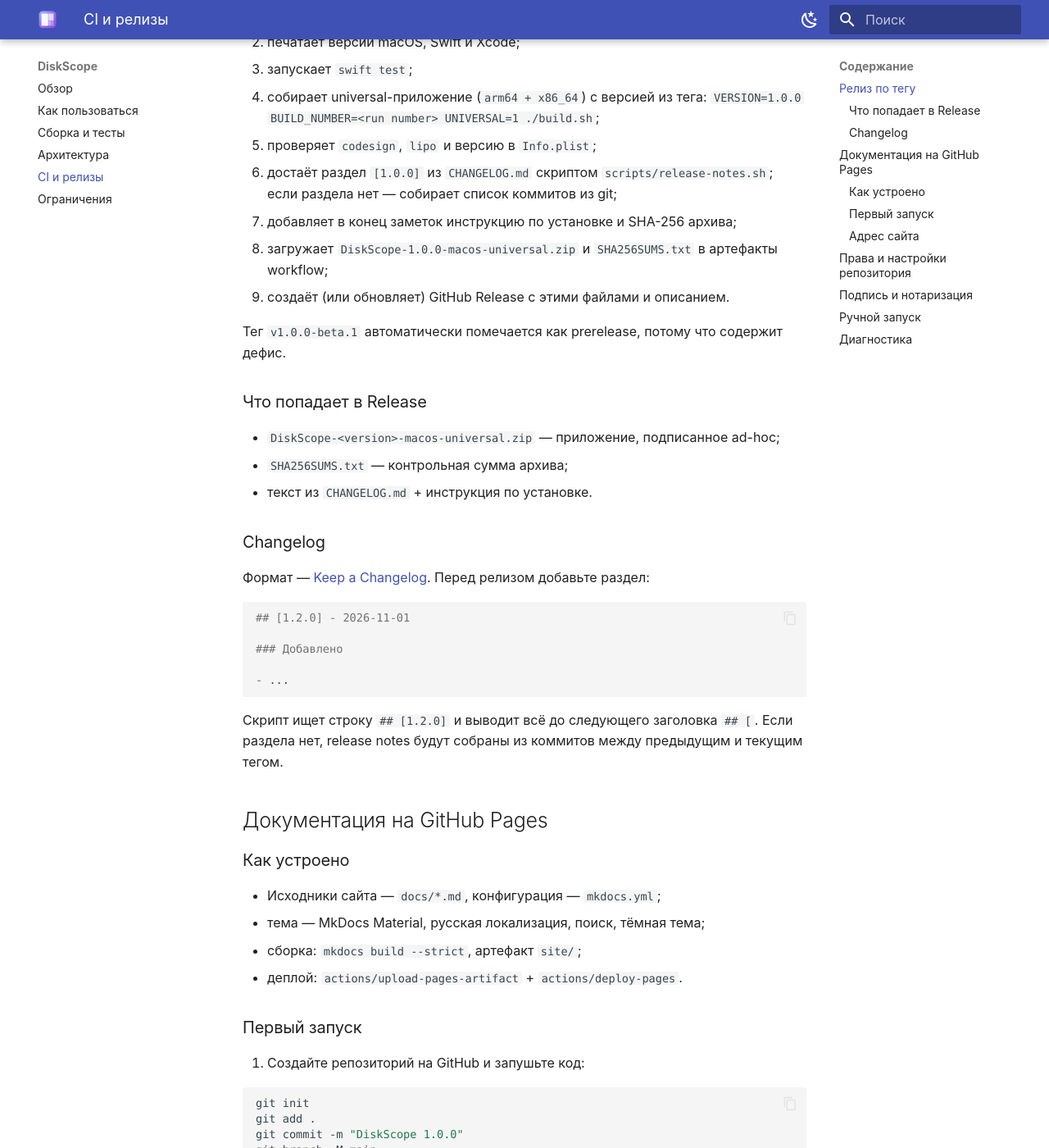
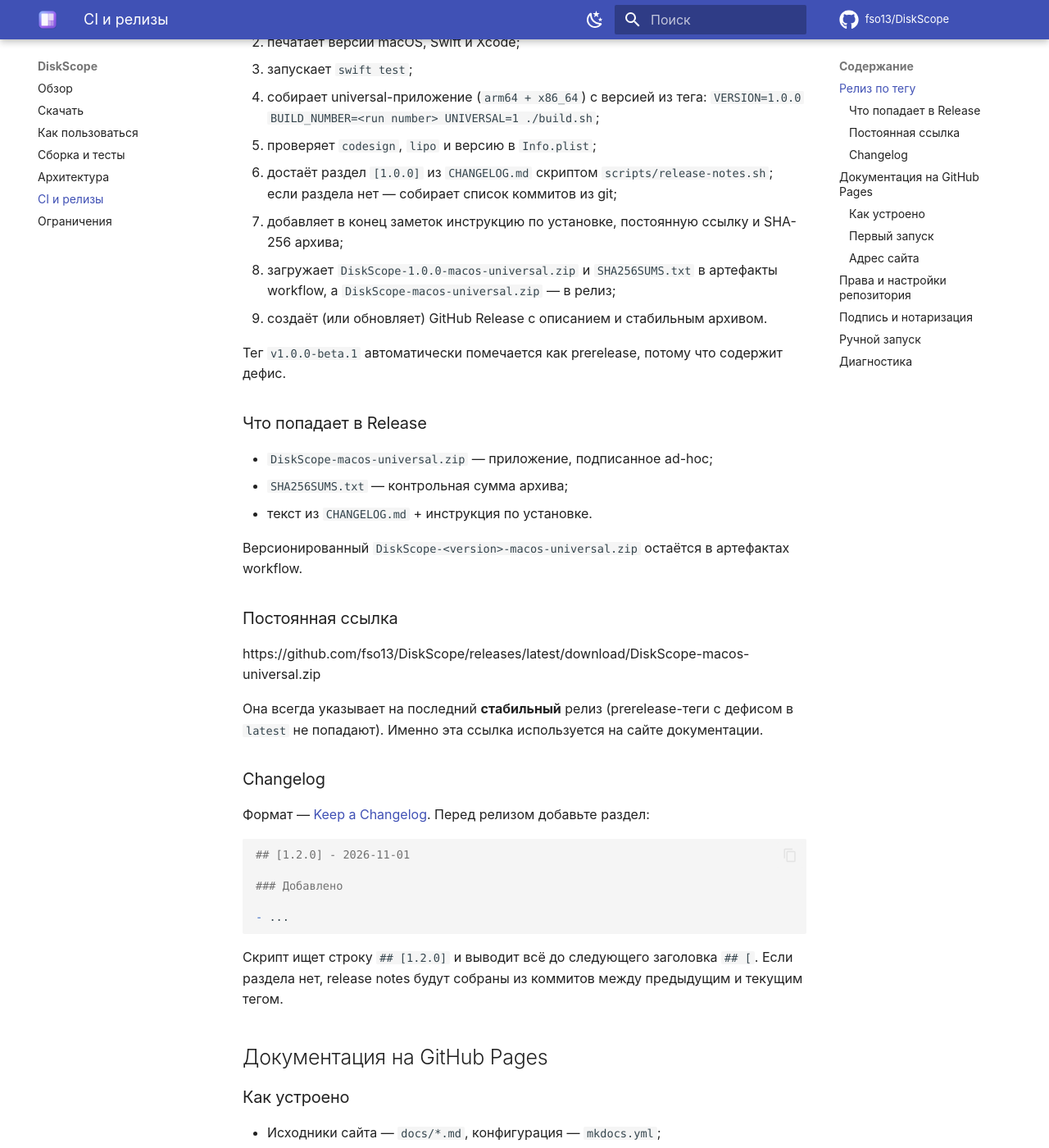
Before and after one commit to fso13/DiskScope, an MkDocs documentation site: the page built from docs/release.md, in a window 1280 px wide and 1400 px high, scrolled down 679 px. Shown: the whole window at 82% size. Built offline with MkDocs 1.6.1 and Material for MkDocs 9.7.7, drawn with Linux system fonts in a browser that asks for light colours; comment, search, counter and statistics services are not loaded; some of the changed text lies outside the part shown.

Commit message:
docs: link latest release download from the site
Publishes a stable DiskScope-macos-universal.zip asset on the latest release, adds download buttons and a nav link to the MkDocs site, and points site_url, repo_url and release docs to fso13/DiskScope.

````diff
--- a/docs/release.md
+++ b/docs/release.md
@@ -25,19 +25,31 @@ git push origin v1.0.0
 6. достаёт раздел `[1.0.0]` из `CHANGELOG.md` скриптом
    `scripts/release-notes.sh`; если раздела нет — собирает список коммитов из
    git;
-7. добавляет в конец заметок инструкцию по установке и SHA-256 архива;
+7. добавляет в конец заметок инструкцию по установке, постоянную ссылку и
+   SHA-256 архива;
 8. загружает `DiskScope-1.0.0-macos-universal.zip` и `SHA256SUMS.txt` в
-   артефакты workflow;
-9. создаёт (или обновляет) GitHub Release с этими файлами и описанием.
+   артефакты workflow, а `DiskScope-macos-universal.zip` — в релиз;
+9. создаёт (или обновляет) GitHub Release с описанием и стабильным архивом.
 
 Тег `v1.0.0-beta.1` автоматически помечается как prerelease, потому что
 содержит дефис.
 
 ### Что попадает в Release
 
-- `DiskScope-<version>-macos-universal.zip` — приложение, подписанное ad-hoc;
+- `DiskScope-macos-universal.zip` — приложение, подписанное ad-hoc;
 - `SHA256SUMS.txt` — контрольная сумма архива;
 - текст из `CHANGELOG.md` + инструкция по установке.
+
+Версионированный `DiskScope-<version>-macos-universal.zip` остаётся в
+артефактах workflow.
+
+### Постоянная ссылка
+
+https://github.com/fso13/DiskScope/releases/latest/download/DiskScope-macos-universal.zip
+
+Она всегда указывает на последний **стабильный** релиз (prerelease-теги с
+дефисом в `latest` не попадают). Именно эта ссылка используется на сайте
+документации.
 
 ### Changelog
 
@@ -74,7 +86,7 @@ git push origin v1.0.0
    git add .
    git commit -m "DiskScope 1.0.0"
    git branch -M main
-   git remote add origin git@github.com:<owner>/<repo>.git
+   git remote add origin git@github.com:fso13/DiskScope.git
    git push -u origin main
    ```
 
--- a/mkdocs.yml
+++ b/mkdocs.yml
@@ -1,11 +1,11 @@
 site_name: DiskScope
 site_description: Нативный анализатор диска для macOS — тепловая карта, крупнейшие файлы, типы и очистка в Корзину.
 site_author: DiskScope
-site_url: !ENV [MKDOCS_SITE_URL, "http://localhost:8000/"]
+site_url: !ENV [MKDOCS_SITE_URL, "https://fso13.github.io/DiskScope/"]
 
-repo_url: !ENV [MKDOCS_REPO_URL, ""]
-repo_name: !ENV [MKDOCS_REPO_NAME, "GitHub"]
-edit_uri: !ENV [MKDOCS_EDIT_URI, ""]
+repo_url: !ENV [MKDOCS_REPO_URL, "https://github.com/fso13/DiskScope"]
+repo_name: !ENV [MKDOCS_REPO_NAME, "fso13/DiskScope"]
+edit_uri: !ENV [MKDOCS_EDIT_URI, "edit/main/docs/"]
 
 docs_dir: docs
 site_dir: site
@@ -51,9 +51,14 @@ extra_css:
 
 extra:
   generator: false
+  social:
+    - icon: fontawesome/brands/github
+      link: https://github.com/fso13/DiskScope
+      name: DiskScope на GitHub
 
 nav:
   - Обзор: index.md
+  - Скачать: https://github.com/fso13/DiskScope/releases/latest
   - Как пользоваться: usage.md
   - Сборка и тесты: build.md
   - Архитектура: architecture.md
````
Also changed, not shown: other parts of docs/release.md (+2 -2 lines), CHANGELOG.md (+2 -0 lines), README.md (+16 -4 lines), docs/index.md (+15 -3 lines), docs/usage.md (+4 -0 lines), docs/assets/screenshots/09-docs-site.png, 2 other files.
